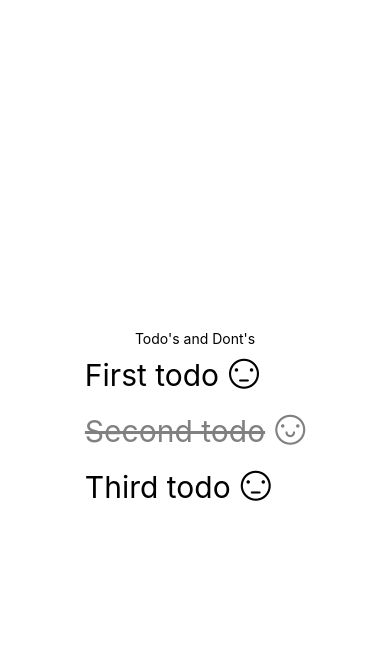
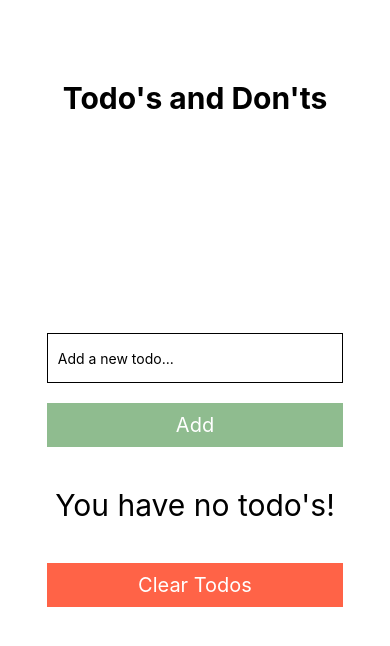
Before and after one commit to sijn82/react-native-training, a React Native app in the folder todo/: screen / in a window 390 px wide. Shown: the top 646 px of the page. Built offline with nearby package versions, Linux system fonts and the light colour scheme.

Commit message:
basic working implementation of mobx, asyncstorage and expo/react native todo components

```diff
--- a/todo/App.tsx
+++ b/todo/App.tsx
@@ -3,32 +3,21 @@ import { StyleSheet, Text, View } from "react-native";
 import { observer } from "mobx-react-lite";
 import Todo from "./components/todos/Todo";
 import TodoList from "./components/todos/TodoList";
+// import { TodoProvider } from "./store/TodoStore";
+import { TodoStore } from "./store/TodoStore";
 
 export default function App() {
-  const todos = [
-    {
-      id: 1,
-      title: "First todo",
-      is_completed: false,
-    },
-    {
-      id: 2,
-      title: "Second todo",
-      is_completed: true,
-    },
-    {
-      id: 3,
-      title: "Third todo",
-      is_completed: false,
-    },
-  ];
-
+  const store = new TodoStore();
+  const TodoListObserved = observer(TodoList);
   return (
     <View style={styles.container}>
-      <StatusBar style="auto" />
-      <Text>Todo's and Dont's</Text>
-      <TodoList todos={todos}></TodoList>
-      {/* <Todo id={1} title={"First todo"} is_completed={false}></Todo> */}
+      <View>
+        <StatusBar style="auto" />
+        <Text style={styles.header}>Todo's and Don'ts</Text>
+      </View>
+      <View style={styles.container}>
+        <TodoListObserved store={store}></TodoListObserved>
+      </View>
     </View>
   );
 }
@@ -40,4 +29,9 @@ const styles = StyleSheet.create({
     alignItems: "center",
     justifyContent: "center",
   },
+  header: {
+    fontSize: 30,
+    marginTop: 80,
+    fontWeight: "bold",
+  },
 });
--- a/todo/components/Checkbox.tsx
+++ b/todo/components/Checkbox.tsx
@@ -4,7 +4,7 @@ import { useState } from "react";
 
 export interface CheckboxProps {
   checked: boolean;
-  setCompleted: (boolean) => boolean;
+  setCompleted: React.Dispatch<React.SetStateAction<boolean>>;
 }
 
 export default function Checkbox(props: CheckboxProps) {
--- a/todo/components/todos/Todo.tsx
+++ b/todo/components/todos/Todo.tsx
@@ -1,15 +1,21 @@
-import { useState } from "react";
+import { useEffect, useState } from "react";
 import { StyleSheet, Text, View } from "react-native";
 import Checkbox from "../Checkbox";
 
-export interface TodoProps {
-  id: number;
-  title: string;
-  is_completed: boolean;
+import { TodoStore } from "../../store/TodoStore";
+
+interface TodoProps {
+  todo: {
+    id: number;
+    title: string;
+    is_completed: boolean;
+  };
 }
 
 export default function Todo(props: TodoProps) {
-  const [completed, setCompleted] = useState(props.is_completed);
+  const [completed, setCompleted] = useState<boolean>(props.todo.is_completed);
+
+  const { completeTodo } = new TodoStore();
 
   const applyStatusStyling = (status: boolean) => {
     return status ? styles.completed : styles.incomplete;
@@ -17,9 +23,15 @@ export default function Todo(props: TodoProps) {
 
   let additionalStyling = applyStatusStyling(completed);
 
+  useEffect(() => {
+    if (completed !== props.todo.is_completed) {
+      completeTodo(props.todo);
+    }
+  }, [completed]);
+
   return (
     <View style={styles.todo}>
-      <Text style={[styles.title, additionalStyling]}>{props.title}</Text>
+      <Text style={[styles.title, additionalStyling]}>{props.todo.title}</Text>
       <Checkbox checked={completed} setCompleted={setCompleted}></Checkbox>
     </View>
   );
--- a/todo/components/todos/TodoList.tsx
+++ b/todo/components/todos/TodoList.tsx
@@ -1,28 +1,91 @@
-import { useState } from "react";
-import { View } from "react-native";
+import AsyncStorage from "@react-native-async-storage/async-storage";
+import { useEffect, useState } from "react";
+import {
+  Button,
+  Keyboard,
+  Pressable,
+  StyleSheet,
+  Text,
+  TextInput,
+  View,
+} from "react-native";
 
-import Todo, { TodoProps } from "./Todo";
+import Todo from "./Todo";
 
-export interface TodoListProps {
-  todos: TodoProps[];
-}
+export default function TodoList({ store }) {
+  const [newTodo, setNewTodo] = useState("");
 
-export default function TodoList(props: TodoListProps) {
-  const [todos, setTodos] = useState(props.todos);
+  const fetchTodos = async () => {
+    await store.getTodos();
+  };
+
+  useEffect(() => {
+    fetchTodos();
+  }, []);
 
   return (
     <View>
-      {todos &&
-        todos.map((todo) => {
-          return (
-            <Todo
-              key={todo.id}
-              id={todo.id}
-              title={todo.title}
-              is_completed={todo.is_completed}
-            ></Todo>
-          );
-        })}
+      <TextInput
+        style={styles.input}
+        onChangeText={setNewTodo}
+        value={newTodo}
+        placeholder="Add a new todo..."
+      />
+      <Pressable
+        style={[styles.button, styles.button.save]}
+        onPress={() => {
+          store.addTodo(newTodo);
+          setNewTodo("");
+          Keyboard.dismiss();
+        }}
+      >
+        <Text style={styles.button.text}>Add</Text>
+      </Pressable>
+      {store.todos && store.todos.length > 0 ? (
+        store.todos.map((todo) => {
+          return <Todo key={todo[0]} todo={todo[1]}></Todo>;
+        })
+      ) : (
+        <Text style={styles.no_todos_text}> You have no todo's! </Text>
+      )}
+
+      <Pressable
+        style={[styles.button, styles.button.delete]}
+        onPress={() => {
+          store.clearAll();
+        }}
+      >
+        <Text style={styles.button.text}>Clear Todos</Text>
+      </Pressable>
     </View>
   );
 }
+
+const styles = StyleSheet.create({
+  input: {
+    height: 50,
+    borderWidth: 1,
+    padding: 10,
+    alignItems: "center",
+  },
+  button: {
+    marginVertical: 20,
+    padding: 10,
+    justifyContent: "center",
+    alignItems: "center",
+    text: {
+      color: "white",
+      fontSize: 20,
+    },
+    save: {
+      backgroundColor: "darkseagreen",
+    },
+    delete: {
+      backgroundColor: "tomato",
+    },
+  },
+  no_todos_text: {
+    fontSize: 30,
+    marginVertical: 20,
+  },
+});
--- a/todo/package.json
+++ b/todo/package.json
@@ -9,10 +9,12 @@
     "web": "expo start --web"
   },
   "dependencies": {
+    "@react-native-async-storage/async-storage": "~1.17.3",
     "@types/react": "~18.0.0",
     "@types/react-native": "~0.69.1",
     "expo": "~46.0.16",
     "expo-status-bar": "~1.4.0",
+    "mobx": "^6.6.2",
     "mobx-react-lite": "^3.4.0",
     "react": "18.0.0",
     "react-native": "0.69.6",
--- /dev/null
+++ b/todo/store/TodoStore.tsx
@@ -0,0 +1,117 @@
+import AsyncStorage from "@react-native-async-storage/async-storage";
+import { makeAutoObservable, runInAction } from "mobx";
+
+export class TodoStore {
+  todos = [];
+
+  constructor() {
+    makeAutoObservable(this);
+  }
+
+  calculateId(todos) {
+    let maxValue = 0;
+
+    if (todos.length > 0) {
+      maxValue = Math.max.apply(
+        null,
+        todos.map(function (todo) {
+          return todo[1].id;
+        })
+      );
+    }
+    return maxValue + 1;
+  }
+
+  saveTodo = async (key, todo) => {
+    try {
+      const jsonTodo = JSON.stringify(todo);
+
+      // console.log(key);
+      await AsyncStorage.setItem(key, jsonTodo);
+
+      runInAction(() => this.todos.push([key, todo]));
+    } catch (error) {
+      alert(error);
+    }
+  };
+
+  addTodo = async (title) => {
+    let id = this.calculateId(this.todos);
+
+    let todo = {
+      id: id,
+      title: title,
+      is_completed: false,
+    };
+
+    let key = "@todo-" + id;
+
+    await this.saveTodo(key, todo);
+  };
+
+  completeTodo = async (todo) => {
+    let key = "@todo-" + todo.id;
+
+    todo.is_completed = !todo.is_completed;
+
+    try {
+      const jsonTodo = JSON.stringify(todo);
+      await AsyncStorage.setItem(key, jsonTodo);
+    } catch (error) {
+      alert(error);
+    }
+  };
+
+  reformatTodos = (readonlyTodos) => {
+    let reformattedTodos = [];
+    readonlyTodos.map(function (todo) {
+      reformattedTodos.push([todo[0], JSON.parse(todo[1])]);
+    });
+
+    return reformattedTodos;
+  };
+
+  getTodos = async () => {
+    let keys: ReadonlyArray<string> = [];
+    try {
+      keys = await AsyncStorage.getAllKeys();
+    } catch (error) {
+      alert(error);
+    }
+    let todo_keys = [];
+    runInAction(() => {
+      keys.forEach((key) => {
+        // Right now the only keys I'm creating are todo's however I still think it's a good idea to check
+        // that the key includes '@todo' in the string before retrieving them all anyway
+        if (key.includes("@todo")) {
+          todo_keys.push(key);
+        }
+      });
+    });
+
+    try {
+      let readonlyTodos = await AsyncStorage.multiGet(todo_keys);
+
+      runInAction(() => {
+        const reformattedTodos = this.reformatTodos(readonlyTodos);
+        this.todos = reformattedTodos;
+      });
+    } catch (error) {
+      alert(error);
+    }
+
+    return this.todos;
+  };
+
+  clearAll = async () => {
+    try {
+      await AsyncStorage.clear();
+
+      runInAction(() => {
+        this.todos = [];
+      });
+    } catch (error) {
+      alert(error);
+    }
+  };
+}
--- a/todo/tsconfig.json
+++ b/todo/tsconfig.json
@@ -1,4 +1,6 @@
 {
-  "compilerOptions": {},
+  "compilerOptions": {
+    "useDefineForClassFields": true
+  },
   "extends": "expo/tsconfig.base"
 }
```
Also changed, not shown: 1 other file (tests, documents, lock files or other folders).
